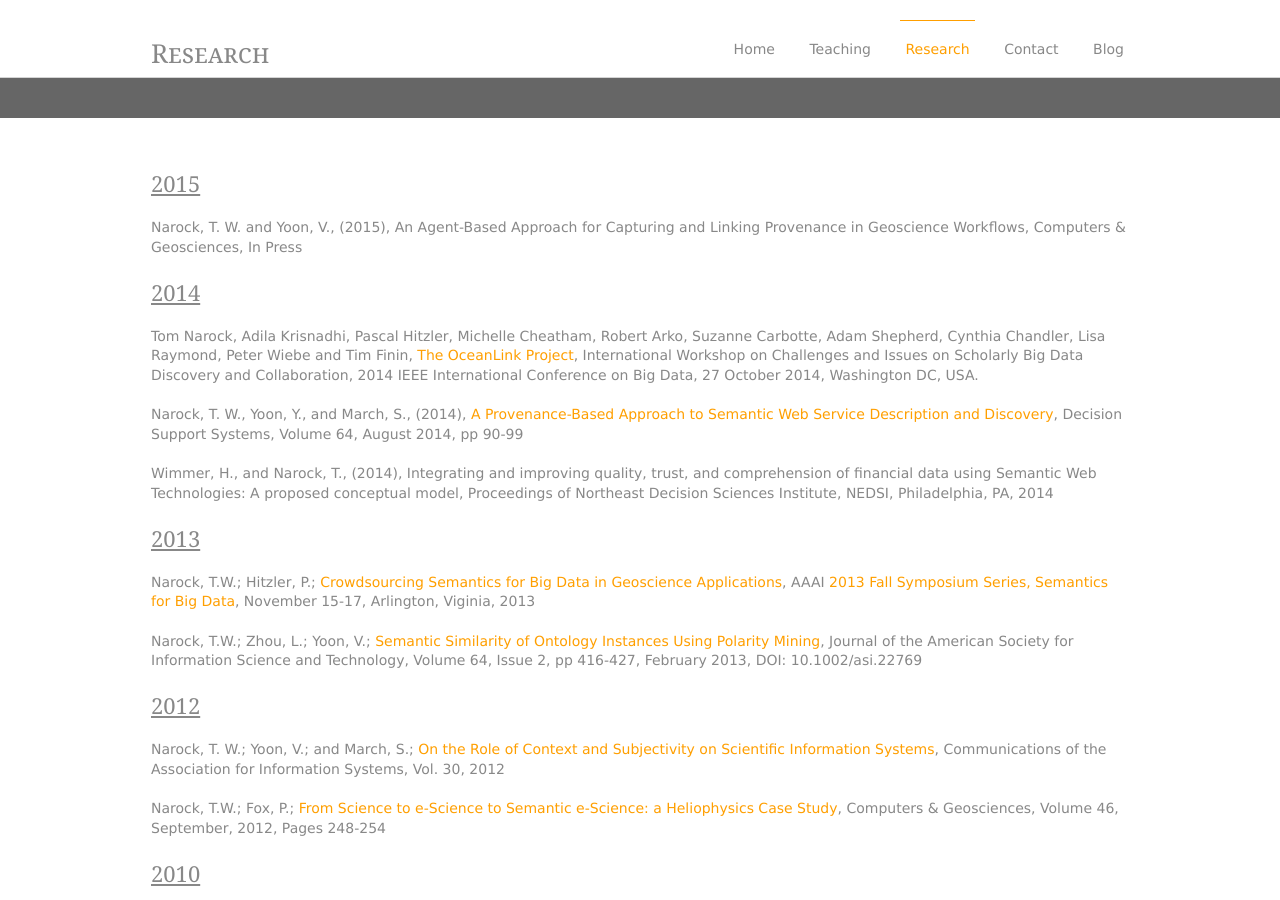
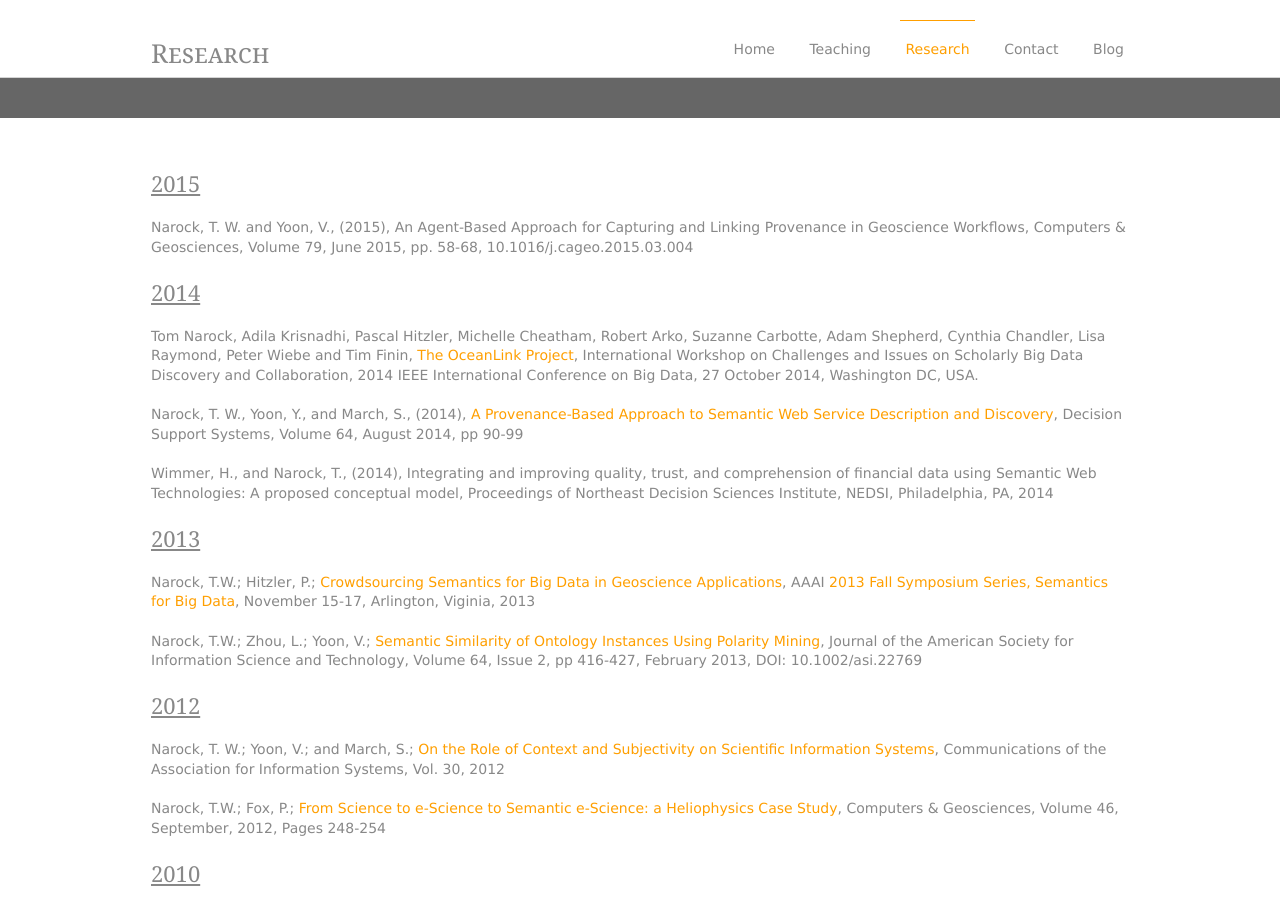
Before and after one commit to narock/narock.github.io.old, a Jekyll site: the page built from pages/publications.html, in a window 1280 px wide and 900 px high. Built offline with Jekyll 4.4.1, drawn with Linux system fonts in a browser that asks for light colours; nearby versions of some CDN libraries; Markdown is read by kramdown in place of the engine named in the settings.

Commit message:
Added C&G Agents paper

```diff
--- a/pages/publications.html
+++ b/pages/publications.html
@@ -7,7 +7,7 @@ layout: research
 
 <!-- 2015 -->
 <h4><u>2015</u></h4>
-Narock, T. W. and Yoon, V., (2015), An Agent-Based Approach for Capturing and Linking Provenance in Geoscience Workflows, Computers & Geosciences, In Press<br /><br />
+Narock, T. W. and Yoon, V., (2015), An Agent-Based Approach for Capturing and Linking Provenance in Geoscience Workflows, Computers & Geosciences, Volume 79, June 2015, pp. 58-68, 10.1016/j.cageo.2015.03.004<br /><br />
 
 <!-- 2014 -->
 <h4><u>2014</u></h4>
```
